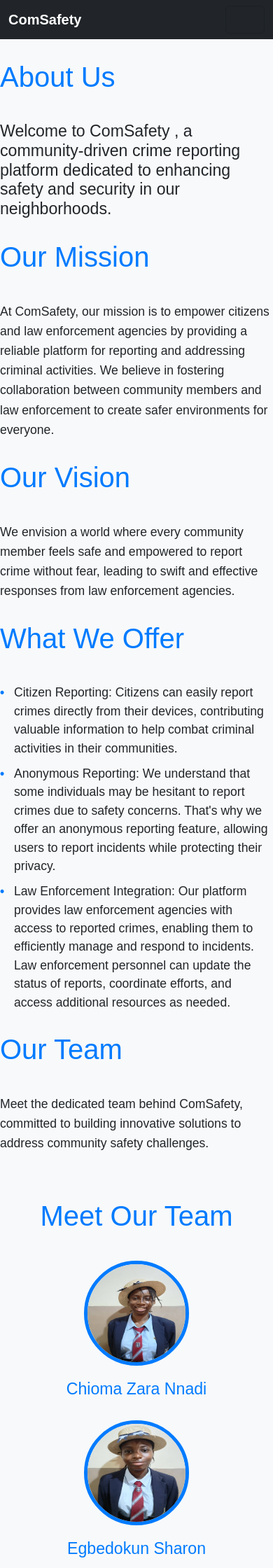
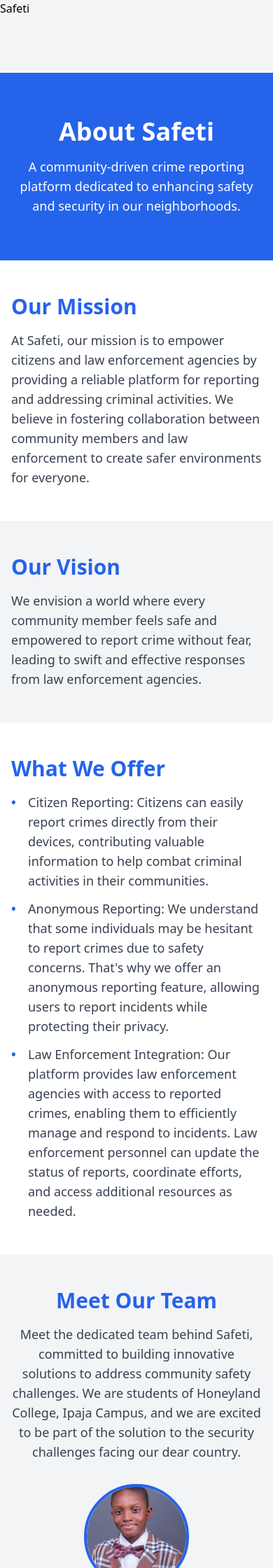
Before and after one commit to dotbenz/CommSafety, a Django app: page /about/ in a window 390 px wide. Shown: the top 2240 px of the page at 70% size. Run offline with Django 5.2, Linux system fonts and the light colour scheme; some libraries are stand-ins or nearby versions.

Commit message:
Added new features

```diff
--- a/dashboard/views.py
+++ b/dashboard/views.py
@@ -7,6 +7,8 @@ from .forms import AnonymousReportForm, CitizenReportForm, CitizenReportStatusFo
 from .models import CitizenReport, AnonymousReport, Profile
 from django.contrib.auth.decorators import login_required
 import folium, geocoder
+from django.http import HttpResponse
+
 
 
 def index(request):
@@ -15,20 +17,26 @@ def index(request):
 def about(request):
     return render(request, 'about.html', {})
 
+# @login_required(login_url='index')
+# def map(request):
+#     # Get coordinates of a location
+#     location = geocoder.osm("Nigeria")
+#     lat, lng = location.latlng
+
+#     # Create a Folium map centered at the location
+#     m = folium.Map(location=[lat, lng], zoom_start=12)
+
+#     # Add a marker for the location
+#     folium.Marker([lat, lng], popup='Nigeria').add_to(m)
+
+#     # Render the map to the template
+#     return render(request, 'map.html', {'map': m})
+
 @login_required(login_url='index')
 def map(request):
-    # Get coordinates of a location
-    location = geocoder.osm("Nigeria")
-    lat, lng = location.latlng
+    return render(request, 'map.html')
 
-    # Create a Folium map centered at the location
-    m = folium.Map(location=[lat, lng], zoom_start=12)
 
-    # Add a marker for the location
-    folium.Marker([lat, lng], popup='Nigeria').add_to(m)
-
-    # Render the map to the template
-    return render(request, 'map.html', {'map': m})
 
 @login_required(login_url='index')
 def stats(request):
--- a/templates/about.html
+++ b/templates/about.html
@@ -1,187 +1,113 @@
-
-
 <!DOCTYPE html>
 <html lang="en">
 <head>
     <meta charset="UTF-8">
     <meta name="viewport" content="width=device-width, initial-scale=1.0">
-  <title>About Us</title>
-  <link href="https://cdn.jsdelivr.net/npm/bootstrap@5.3.2/dist/css/bootstrap.min.css" rel="stylesheet"
-        integrity="sha384-T3c6CoIi6uLrA9TneNEoa7RxnatzjcDSCmG1MXxSR1GAsXEV/Dwwykc2MPK8M2HN"
-        crossorigin="anonymous">
+    <title>About Us - Safeti</title>
+    <script src="https://cdn.tailwindcss.com"></script>
     <style>
-    body {
-      background-color: #f8f9fa;
-      font-family: 'Arial', sans-serif;
-    }
-    .about-section {
-      padding: 50px 0;
-      background-color: #007bff;
-      color: #fff;
-      text-align: center;
-    }
-    .container-bg {
-      /* height: 50vh; */
-      /* display: flex; */
-      color: blue;
-      align-items: center;
-      justify-content: center;
-      padding: 20px;
-    }
-    .team-section {
-      padding: 50px 0;
-      text-align: center;
-      background-color: #f8f9fa;
-    }
-    .team-member {
-      margin-bottom: 30px;
-    }
         .team-member img {
             width: 150px;
             height: 150px;
-      border-radius: 50%;
-      border: 5px solid #007bff;
+            object-fit: cover;
             transition: transform 0.3s ease-in-out;
         }
         .team-member img:hover {
             transform: scale(1.1);
         }
-    .team-member h3 {
-      margin-top: 20px;
-      color: #007bff;
-    }
-    .team-member p {
-      color: #666;
-    }
-    h1 {
-      color: white;
-      font-size: 3rem;
-      margin-bottom: 20px;
-    }
-    h4 {
-      color: #007bff;
-      font-size: 1.5rem;
-      margin-top: 30px;
-    }
-    p {
-      font-size: 1.1rem;
-      line-height: 1.6;
-    }
-    .feature-list {
-      list-style-type: none;
-      padding: 0;
-      margin-top: 20px;
-    }
-    .feature-list li {
-      margin-bottom: 10px;
-      padding-left: 20px;
-      position: relative;
-      font-size: 1.1rem;
-    }
         .feature-list li::before {
-      content: '\2022';
+            content: '•';
             position: absolute;
             left: 0;
-      color: #007bff;
-      font-weight: bold;
-    }
-    .feature-list li:last-child {
-      margin-bottom: 0;
-    }
-    .join-us-button {
-      background-color: #007bff;
-      color: #fff;
-      border: none;
-      padding: 12px 24px;
-      font-size: 1.2rem;
-      border-radius: 5px;
-      cursor: pointer;
-      width: 15%;
-      transition: background-color 0.3s ease;
-      display: flex;
-     justify-content: space-evenly;
-    }
-    .join-us-button:hover {
-      background-color: #0056b3;
-    }
-    .team-section h2,h4 {
-      margin-bottom: 40px;
-      color: #007bff;
-      font-size: 2.5rem;
-    }
-	.navbar-brand,
-        .nav-link,
-        .navbar-nav .nav-link {
-            color: white !important;
+            color: #2563eb;
             font-weight: bold;
         }
     </style>
 </head>
-<body>
+<body class="bg-gray-100 font-sans">
     {% load static %}
     {% include 'navbar.html' %}
 
+    <!-- Hero Section -->
+    <section class="bg-blue-600 text-white py-16 text-center">
+        <div class="max-w-4xl mx-auto px-4">
+            <h1 class="text-4xl md:text-5xl font-bold mb-4">About Safeti</h1>
+            <p class="text-lg md:text-xl">A community-driven crime reporting platform dedicated to enhancing safety and security in our neighborhoods.</p>
+        </div>
+    </section>
 
-  <h4>About Us</h4>
+    <!-- Mission Section -->
+    <section class="py-12 bg-white">
+        <div class="max-w-4xl mx-auto px-4">
+            <h2 class="text-3xl font-semibold text-blue-600 mb-4">Our Mission</h2>
+            <p class="text-gray-700 text-lg">At Safeti, our mission is to empower citizens and law enforcement agencies by providing a reliable platform for reporting and addressing criminal activities. We believe in fostering collaboration between community members and law enforcement to create safer environments for everyone.</p>
+        </div>
+    </section>
 
+    <!-- Vision Section -->
+    <section class="py-12 bg-gray-100">
+        <div class="max-w-4xl mx-auto px-4">
+            <h2 class="text-3xl font-semibold text-blue-600 mb-4">Our Vision</h2>
+            <p class="text-gray-700 text-lg">We envision a world where every community member feels safe and empowered to report crime without fear, leading to swift and effective responses from law enforcement agencies.</p>
+        </div>
+    </section>
 
-    <h3>Welcome to ComSafety , a community-driven crime reporting platform dedicated to enhancing safety and security in our neighborhoods.</h3>
+    <!-- Features Section -->
+    <section class="py-12 bg-white">
+        <div class="max-w-4xl mx-auto px-4">
+            <h2 class="text-3xl font-semibold text-blue-600 mb-4">What We Offer</h2>
+            <ul class="feature-list space-y-3 text-gray-700 text-lg">
+                <li class="pl-6 relative">Citizen Reporting: Citizens can easily report crimes directly from their devices, contributing valuable information to help combat criminal activities in their communities.</li>
+                <li class="pl-6 relative">Anonymous Reporting: We understand that some individuals may be hesitant to report crimes due to safety concerns. That's why we offer an anonymous reporting feature, allowing users to report incidents while protecting their privacy.</li>
+                <li class="pl-6 relative">Law Enforcement Integration: Our platform provides law enforcement agencies with access to reported crimes, enabling them to efficiently manage and respond to incidents. Law enforcement personnel can update the status of reports, coordinate efforts, and access additional resources as needed.</li>
+            </ul>
+        </div>
+    </section>
 
-    <h4>Our Mission</h4>
-    <p>At ComSafety, our mission is to empower citizens and law enforcement agencies by providing a reliable platform for reporting and addressing criminal activities. We believe in fostering collaboration between community members and law enforcement to create safer environments for everyone.</p>
-
-    <h4>Our Vision</h4>
-    <p>We envision a world where every community member feels safe and empowered to report crime without fear, leading to swift and effective responses from law enforcement agencies.</p>
-
-    <h4>What We Offer</h4>
-    <ul class="feature-list">
-      <li>Citizen Reporting: Citizens can easily report crimes directly from their devices, contributing valuable information to help combat criminal activities in their communities.</li>
-      <li>Anonymous Reporting: We understand that some individuals may be hesitant to report crimes due to safety concerns. That's why we offer an anonymous reporting feature, allowing users to report incidents while protecting their privacy.</li>
-      <li>Law Enforcement Integration: Our platform provides law enforcement agencies with access to reported crimes, enabling them to efficiently manage and respond to incidents. Law enforcement personnel can update the status of reports, coordinate efforts, and access additional resources as needed.</li>
-    </ul>
-
-    <h4>Our Team</h4>
-    <p>Meet the dedicated team behind ComSafety, committed to building innovative solutions to address community safety challenges.</p>
-
-    <div class="team-section">
-      <h2>Meet Our Team</h2>
-      <div class="row">
-        <div class="col-md-4">
+    <!-- Team Section -->
+    <section class="py-12 bg-gray-100">
+        <div class="max-w-4xl mx-auto px-4 text-center">
+            <h2 class="text-3xl font-semibold text-blue-600 mb-4">Meet Our Team</h2>
+            <p class="text-gray-700 text-lg mb-8">Meet the dedicated team behind Safeti, committed to building innovative solutions to address community safety challenges. We are students of Honeyland College, Ipaja Campus, and we are excited to be part of the solution to the security challenges facing our dear country.</p>
+            <div class="grid grid-cols-1 sm:grid-cols-2 lg:grid-cols-3 gap-8">
                 <div class="team-member">
-            <img src="{% static 'chio.jpg' %}" alt="Chioma">
-            <h3>Chioma Zara Nnadi</h3>
+                    <img src="{% static 'Isaac.jpg' %}" alt="Agboola Isaac" class="rounded-full border-4 border-blue-600 mx-auto">
+                    <h3 class="text-xl font-semibold text-blue-600 mt-4">Agboola Isaac</h3>
                 </div>
+                <div class="team-member">
+                    <img src="{% static 'prescott.jpg' %}" alt="Ogunlaja Prescott" class="rounded-full border-4 border-blue-600 mx-auto">
+                    <h3 class="text-xl font-semibold text-blue-600 mt-4">Ogunlaja Prescott</h3>
                 </div>
-        <div class="col-md-4">
                 <div class="team-member">
-            <img src="{% static 'pic3.jpg' %}" alt="Sharon">
-            <h3>Egbedokun Sharon</h3>
-          </div>
-        </div>
-        <div class="col-md-4">
-          <div class="team-member">
-            <img src="{% static 'Inumidun.jpg' %}" alt="Inumidun">
-            <h3>Inumidun Owoseni</h3>
+                    <img src="{% static 'placeholder.jpg' %}" alt="Team Member" class="rounded-full border-4 border-blue-600 mx-auto">
+                    <h3 class="text-xl font-semibold text-blue-600 mt-4">Tanko Janice</h3>
                 </div>
             </div>
         </div>
+    </section>
+
+    <!-- Get Involved Section -->
+    <section class="py-12 bg-white">
+        <div class="max-w-4xl mx-auto px-4">
+            <h2 class="text-3xl font-semibold text-blue-600 mb-4">Get Involved</h2>
+            <p class="text-gray-700 text-lg mb-4">Join us in our mission to create safer communities. Whether you're a concerned citizen, a law enforcement agency, or a community advocate, there are various ways to get involved:</p>
+            <ul class="feature-list space-y-3 text-gray-700 text-lg">
+                <li class="pl-6 relative">Register: Sign up as a user to report crimes, access resources, and stay informed about safety initiatives.</li>
+                <li class="pl-6 relative">Spread the Word: Help us raise awareness by sharing our platform with your friends, family, and community networks.</li>
+                <li class="pl-6 relative">Collaborate: If you represent a law enforcement agency or community organization, reach out to explore potential partnerships and collaboration opportunities.</li>
+            </ul>
+            <div class="mt-6 text-center">
+                <a href="#" class="inline-block bg-blue-600 text-white px-6 py-3 rounded-lg hover:bg-blue-700 transition">Join Us</a>
             </div>
+        </div>
+    </section>
 
-    <h4>Get Involved</h4>
-    <p>Join us in our mission to create safer communities. Whether you're a concerned citizen, a law enforcement agency, or a community advocate, there are various ways to get involved:</p>
-    <ul class="feature-list">
-      <li>Register: Sign up as a user to report crimes, access resources, and stay informed about safety initiatives.</li>
-      <li>Spread the Word: Help us raise awareness by sharing our platform with your friends, family, and community networks.</li>
-      <li>Collaborate: If you represent a law enforcement agency or community organization, reach out to explore potential partnerships and collaboration opportunities.</li>
-    </ul>
-
-    <div class="join-us-button">Join Us</div>
-
-    <h4>Contact Us</h4>
-    <p>Have questions, suggestions, or feedback? We'd love to hear from you! Feel free to reach out to our team at <i>imperialightscollege@gmail.com</i> .</p>
+    <!-- Contact Section -->
+    <section class="py-12 bg-gray-100">
+        <div class="max-w-4xl mx-auto px-4 text-center">
+            <h2 class="text-3xl font-semibold text-blue-600 mb-4">Contact Us</h2>
+            <p class="text-gray-700 text-lg">Have questions, suggestions, or feedback? We'd love to hear from you! Feel free to reach out to our team at <a href="mailto:info@honeylandschools.ng" class="text-blue-600 hover:underline">info@honeylandschools.ng</a>.</p>
         </div>
-
-
-
+    </section>
 </body>
 </html>
--- a/templates/anonymous.html
+++ b/templates/anonymous.html
@@ -9,7 +9,7 @@
     <!-- Custom CSS -->
     <style>
         body {
-            background-image: url('/static/ann.jpg');
+            /* background-image: url('/static/ann.jpg');  */
             background-size: cover;
             background-repeat: no-repeat;
             padding-top: 50px; /* Add space from the top for fixed navbar */
--- a/templates/index.html
+++ b/templates/index.html
@@ -4,7 +4,7 @@
 <head>
     <meta charset="utf-8">
     <meta name="viewport" content="width=device-width, initial-scale=1">
-    <title>ComSafety: A Community Safety Web Application</title>
+    <title>Safeti: A Community Safety Web Application</title>
     <link href='https://unpkg.com/boxicons@2.0.9/css/boxicons.min.css' rel='stylesheet'>
     <link href="https://cdn.jsdelivr.net/npm/bootstrap@5.3.2/dist/css/bootstrap.min.css" rel="stylesheet"
         integrity="sha384-T3c6CoIi6uLrA9TneNEoa7RxnatzjcDSCmG1MXxSR1GAsXEV/Dwwykc2MPK8M2HN"
@@ -83,7 +83,7 @@
 
     <nav class="navbar navbar-expand-lg navbar-info bg-dark">
         <div class="container-fluid">
-            <a class="navbar-brand text-white" href=""><i class='bx bxs-group'></i>ComSafety</a>
+            <a class="navbar-brand text-white" href=""><i class='bx bxs-group'></i>Safeti</a>
             <button class="navbar-toggler" type="button" data-bs-toggle="collapse"
                 data-bs-target="#navbarSupportedContent" aria-controls="navbarSupportedContent" aria-expanded="false"
                 aria-label="Toggle navigation">
--- a/templates/navbar.html
+++ b/templates/navbar.html
@@ -32,7 +32,7 @@
 
 <nav class="navbar navbar-expand-lg navbar-info bg-dark">
 	<div class="container-fluid">
-		<a class="navbar-brand" href="{% url 'index' %}">ComSafety</a>
+		<a class="navbar-brand" href="{% url 'index' %}">Safeti</a>
 		<button class="navbar-toggler" type="button" data-bs-toggle="collapse"
 			data-bs-target="#navbarSupportedContent" aria-controls="navbarSupportedContent" aria-expanded="false"
 			aria-label="Toggle navigation">
```
Also changed, not shown: media/crime_reports/my_waec_certificate.jpeg (added), media/profile_images/Isaac.jpg (added), static/Isaac.jpg (added), static/prescott.jpg (added). Lines whose indentation alone changed are shown as unchanged.
